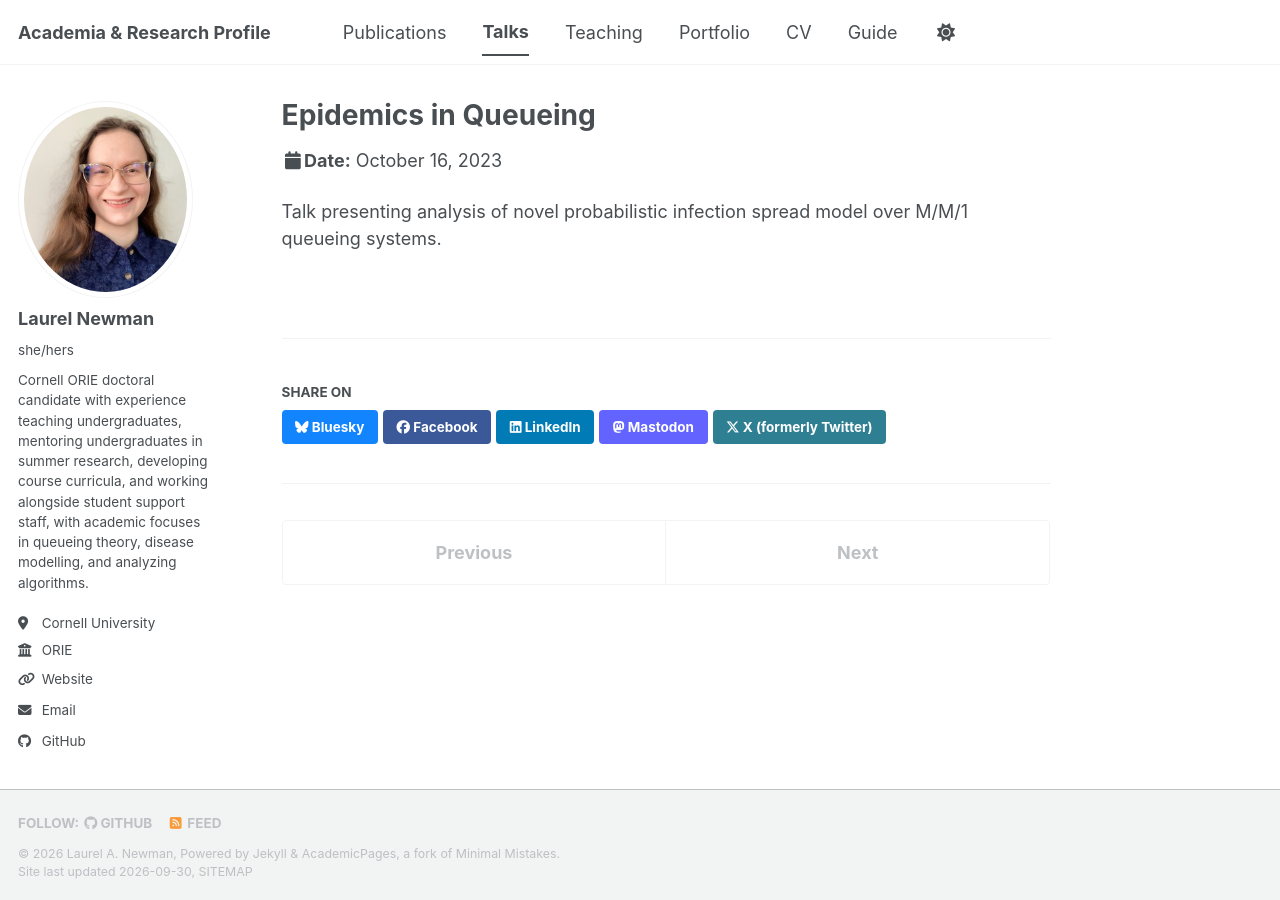
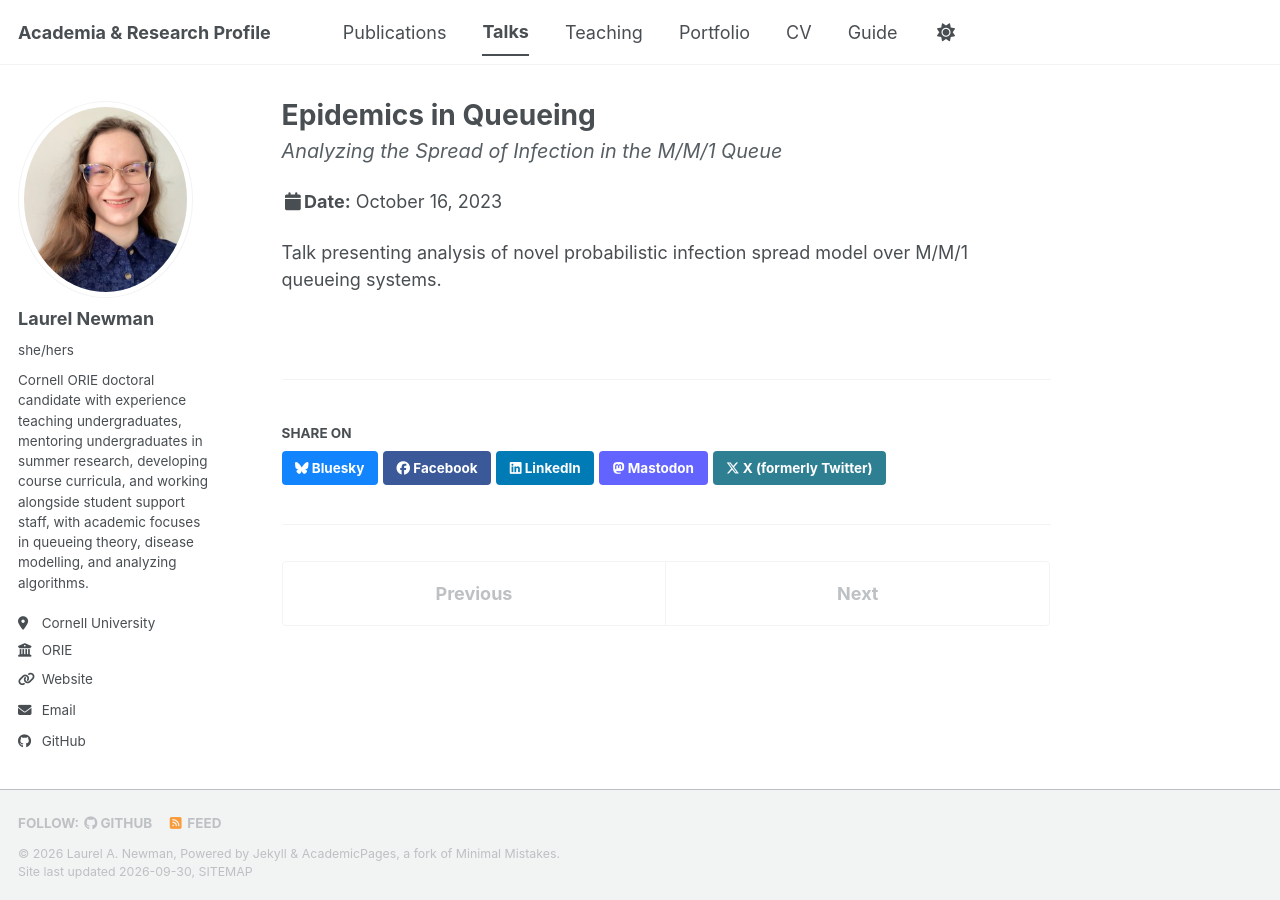
Before and after one commit to Laurel-A-Newman/Laurel-A-Newman.github.io, a Jekyll site: the page built from _talks/2023-informs-talk.md, in a window 1280 px wide. Built offline with Jekyll 4.4.1, drawn with Linux system fonts in a browser that asks for light colours; a style sheet for code colours, icons or effects is not loaded.

Commit message:
got talk subtitles to show up

```diff
--- a/_includes/archive-single-talk.html
+++ b/_includes/archive-single-talk.html
@@ -32,6 +32,11 @@
         <a href="{{ base_path }}{{ post.url }}" rel="permalink">{{ title }}</a>
       {% endif %}
     </h2>
+    {% if post.subtitle %}
+      <p class="archive__item-subtitle" itemprop="alternativeHeadline" style="margin-top: -0.2em; margin-bottom: 0.6em; font-size: 1.1em; font-style: italic; color: #575e63; line-height: 1.3;">
+        {{ post.subtitle | markdownify | remove: "<p>" | remove: "</p>" }}
+      </p>
+    {% endif %}
     {% if post.read_time %}
       <p class="page__meta"><i class="fa fa-clock" aria-hidden="true"></i> {% include read-time.html %}</p>
     {% endif %}
--- a/_layouts/talk.html
+++ b/_layouts/talk.html
@@ -27,6 +27,7 @@ layout: default
       {% unless page.header.overlay_color or page.header.overlay_image %}
         <header>
           {% if page.title %}<h1 class="page__title" itemprop="headline">{{ page.title | markdownify | remove: "<p>" | remove: "</p>" }}</h1>{% endif %}
+          {% if page.subtitle %}<p class="page__subtitle" itemprop="subtitle"  style="margin-top: -0.2em; margin-bottom: 0.6em; font-size: 1.1em; font-style: italic; color: #575e63; line-height: 1.3;">{{ page.subtitle | markdownify | remove: "<p>" | remove: "</p>" }}<p>{% endif %}
           {% if page.read_time %}
             <p class="page__meta"><i class="fa fa-clock" aria-hidden="true"></i> {% include read-time.html %}</p>
           {% endif %}
--- a/_talks/2023-informs-talk.md
+++ b/_talks/2023-informs-talk.md
@@ -1,6 +1,6 @@
 ---
 title: "Epidemics in Queueing"
-subtitle: Analyzing the Spread of Infection in the M/M/1 Queue
+subtitle: "Analyzing the Spread of Infection in the M/M/1 Queue"
 collection: talks
 type: "Talk"
 permalink: /talks/2023-informs-talk
```
Also changed, not shown: _includes/archive-single-talk-cv.html (+7 -0 lines), _pages/cv.md (+3 -6 lines).
